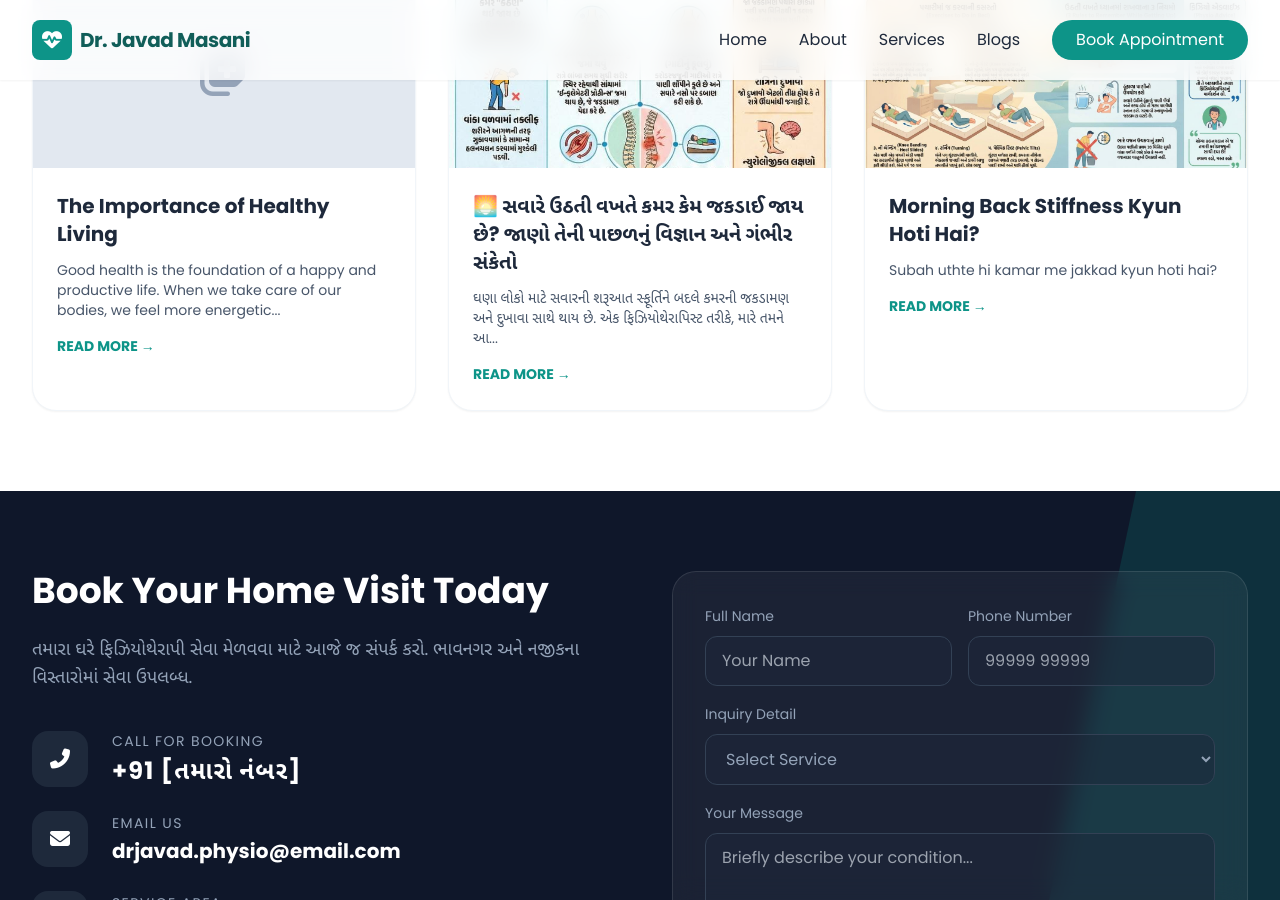
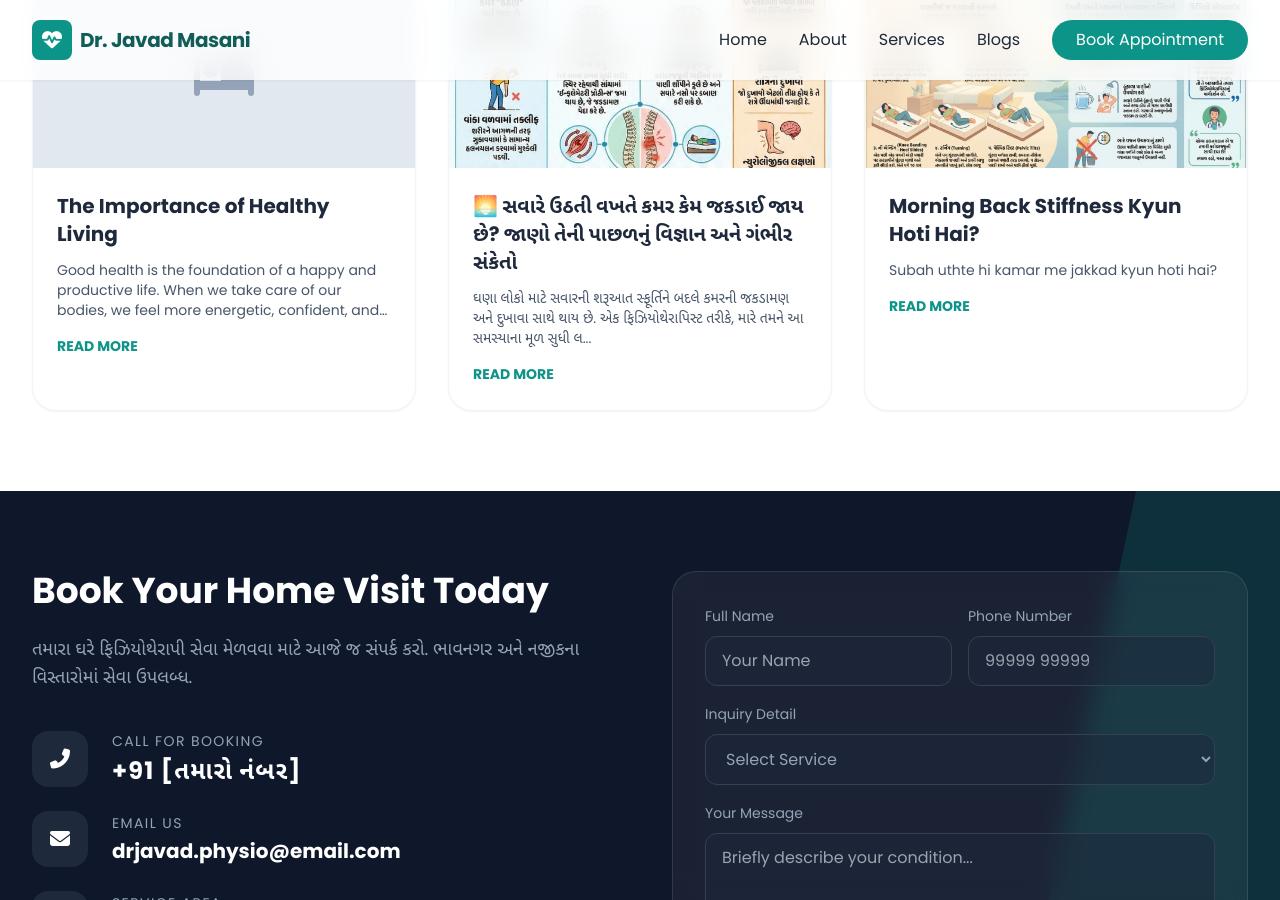
Before and after one commit to JavadMasani/Araogya, a Jekyll site: the page built from index.html, in a window 1280 px wide and 900 px high, scrolled down 2309 px. Built offline with Jekyll 4.4.1, drawn with Linux system fonts in a browser that asks for light colours; nearby versions of some CDN libraries.

Commit message:
Update index.html

```diff
--- a/index.html
+++ b/index.html
@@ -237,6 +237,7 @@
 <!-- Blog Section -->
 <section id="blog" class="py-20 bg-white">
   <div class="max-w-7xl mx-auto px-4 sm:px-6 lg:px-8">
+
     <div class="flex justify-between items-end mb-12">
       <div>
         <h2 class="text-3xl font-bold text-slate-900 mb-2">
@@ -253,20 +254,25 @@
     </div>
 
     <div class="grid grid-cols-1 md:grid-cols-3 gap-8">
+
       {% for post in site.posts limit:3 %}
+
+      <!-- BLOG CARD -->
       <article
         class="bg-white border border-slate-100 rounded-3xl overflow-hidden shadow-sm hover:shadow-md transition">
 
+        <!-- IMAGE / ICON AREA (same as your design) -->
         {% if post.thumbnail %}
           <img src="{{ post.thumbnail }}"
                alt="{{ post.title }}"
                class="h-48 w-full object-cover">
         {% else %}
           <div class="h-48 bg-slate-200 flex items-center justify-center text-slate-400">
-          <i class="fas fa-notes-medical text-5xl"></i>
+            <i class="fas fa-procedures text-5xl"></i>
           </div>
         {% endif %}
 
+        <!-- CONTENT -->
         <div class="p-6">
           <h3
             class="text-xl font-bold mb-3 font-gujarati hover:text-teal-600 cursor-pointer">
@@ -274,16 +280,20 @@
           </h3>
 
           <p class="text-slate-600 text-sm line-clamp-3 font-gujarati">
-            {{ post.excerpt | strip_html | truncate: 120 }}
+            {{ post.excerpt | strip_html | truncate: 140 }}
           </p>
 
           <a href="{{ site.baseurl }}{{ post.url }}"
-             class="inline-block mt-4 text-teal-600 font-bold text-sm uppercase">
-            Read More →
+             class="mt-4 inline-block text-teal-600 font-bold text-sm uppercase">
+            Read More
           </a>
         </div>
+
       </article>
+      <!-- END CARD -->
+
       {% endfor %}
+
     </div>
   </div>
 </section>
```
Lines whose indentation alone changed are shown as unchanged.
